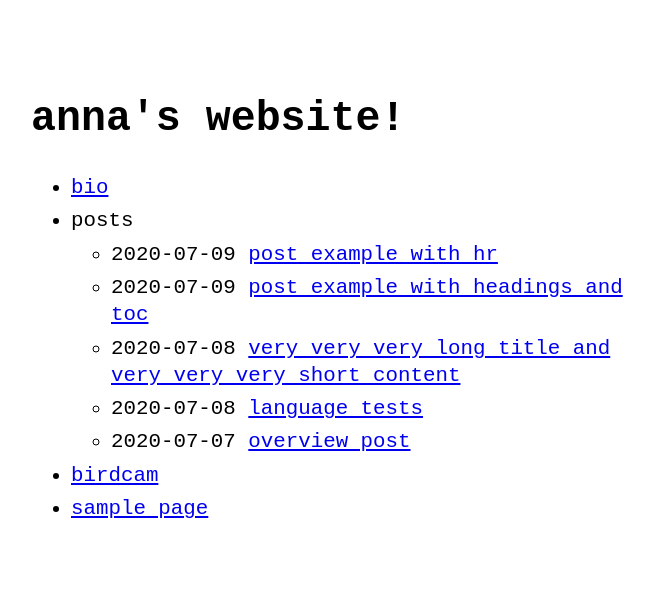
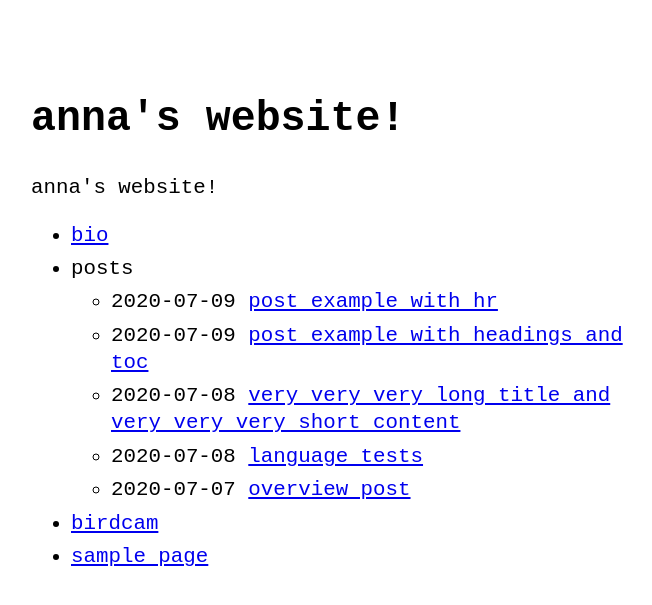
Before and after one commit to avmitchell/avmitchell.github.io, a Jekyll site: the page built from index.md, in a window 1280 px wide. Shown: the top 605 px of the page, without its empty margins (289-941 px from the left). Built offline with Jekyll 4.4.1, drawn with Linux system fonts in a browser that asks for light colours.

Commit message:
Update _config.yml

```diff
--- a/_config.yml
+++ b/_config.yml
@@ -13,10 +13,10 @@ favicon: "./logo.png" # relative path to site's favicon
 theme: no-style-please # if you are using GitHub Pages, change it to remote_theme: riggraz/no-style-please
 
 theme_config:
-  appearance: "auto" # can be "light", "dark" or "auto"
-  back_home_text: ".." # customize text for homepage link in post layout
+  appearance: "light" # can be "light", "dark" or "auto"
+  back_home_text: "<--" # customize text for homepage link in post layout
   date_format: "%Y-%m-%d" # customize how date is formatted
-  show_description: false # show blog description in home page
+  show_description: true # show blog description in home page
 
 sass:
   style: :compressed
```
